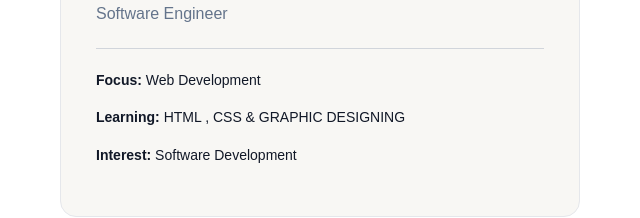
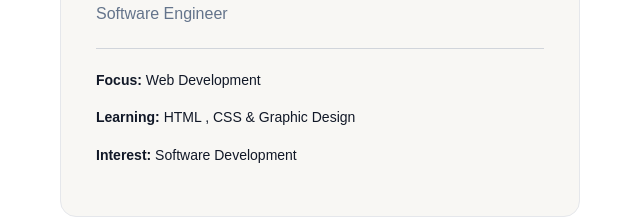
Before and after one commit to muqaddas147/CSS-Beginner-Project, a plain HTML site: page index.html in a window 1280 px wide. Shown: the part 1083-1301 px from the top of the page, 610-1250 px from the left. Drawn offline with Linux system fonts and the light colour scheme.

Commit message:
Correct 'GRAPHIC DESIGNING' to 'Graphic Design'

```diff
--- a/index.html
+++ b/index.html
@@ -120,7 +120,7 @@
             </p>
             <div class="about-info">
                 <p><strong>Focus:</strong> Web Development</p>
-                <p><strong>Learning:</strong> HTML , CSS & GRAPHIC DESIGNING</p>
+                <p><strong>Learning:</strong> HTML , CSS & Graphic Design</p>
                 <p><strong>Interest:</strong> Software Development</p>
             </div>
         </div>
```
